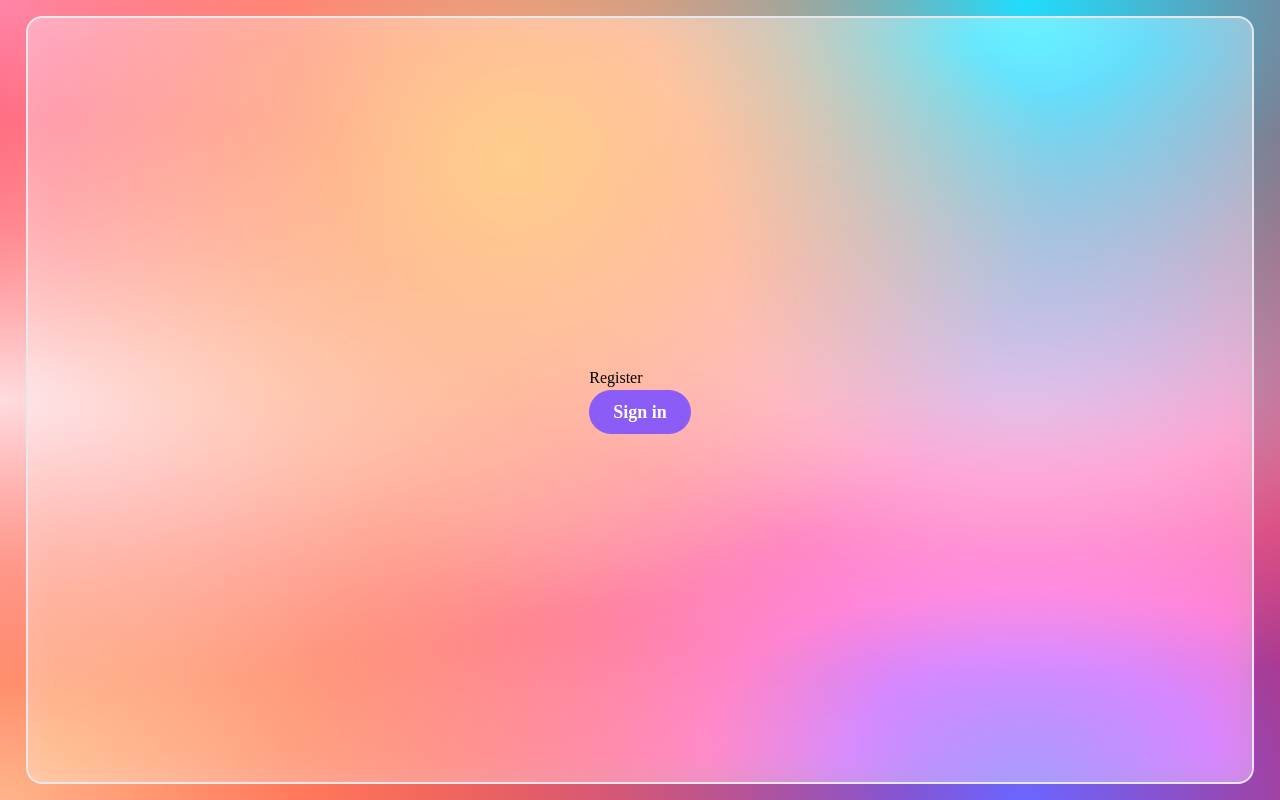
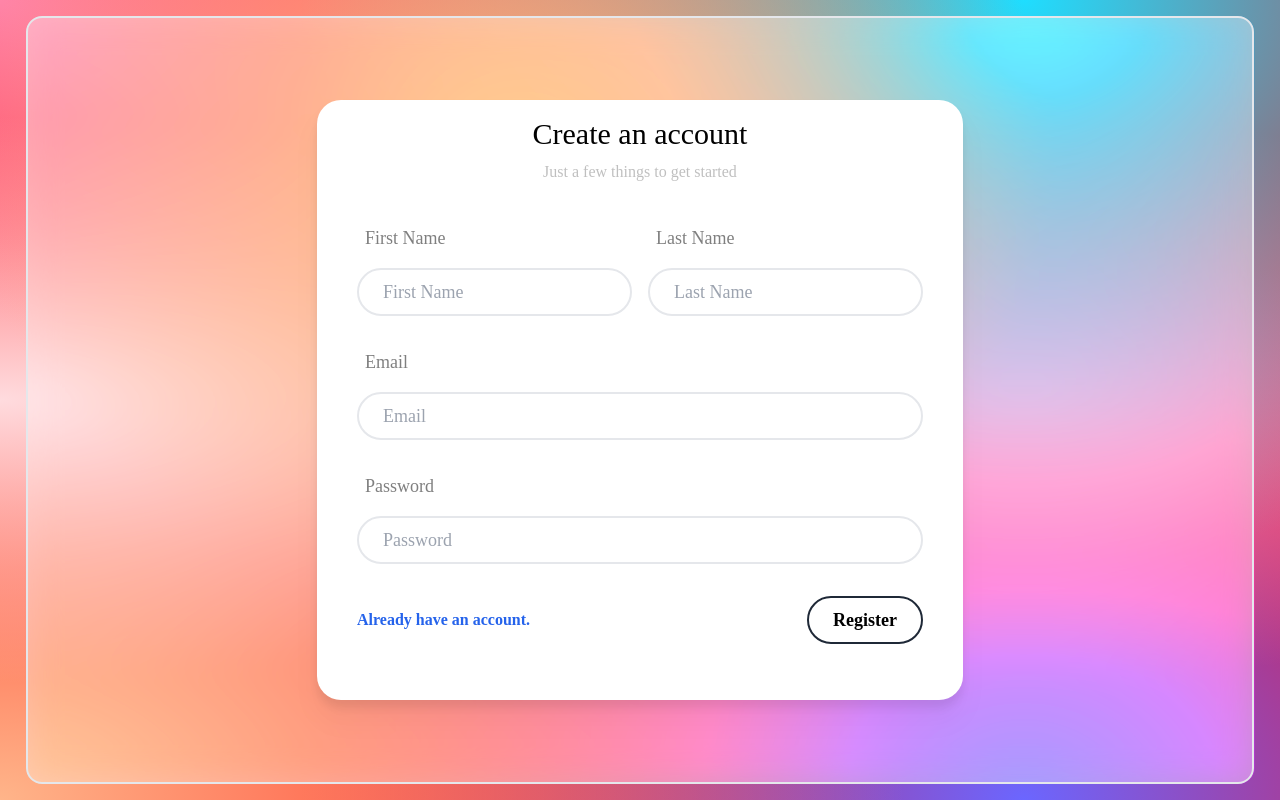
Before and after one commit to piyushimraw/app.getitdone, a Next.js app: page /register in a window 1280 px wide. Built offline with nearby package versions, Linux system fonts and the light colour scheme.

Commit message:
added passwords

```diff
--- a/src/app/(auth)/register/page.tsx
+++ b/src/app/(auth)/register/page.tsx
@@ -1,12 +1,11 @@
-import { Button } from "@/components/Button";
+import AuthForm from "@/components/Authform";
 
+export const metadata = {
+  title: "Register",
+  description: "Create a new Account",
+};
 const RegisterPage = () => {
-  return (
-    <div>
-      <h1>Register</h1>
-      <Button>Sign in</Button>
-    </div>
-  );
+  return <AuthForm mode="register" />;
 };
 
 export default RegisterPage;
--- a/src/app/(auth)/signin/page.tsx
+++ b/src/app/(auth)/signin/page.tsx
@@ -1,9 +1,11 @@
+import AuthForm from "@/components/Authform";
+
+export const metadata = {
+  title: "Sign in",
+  description: "Please login to continue",
+};
 const SignInPage = () => {
-  return (
-    <div>
-      <h1>Sign In</h1>
-    </div>
-  );
+  return <AuthForm mode="signin" />;
 };
 
 export default SignInPage;
--- /dev/null
+++ b/src/components/Authform/index.tsx
@@ -0,0 +1,139 @@
+"use client";
+
+import { useRouter } from "next/navigation";
+import { Button } from "../Button";
+import Card from "../Card";
+import Input from "../Input";
+import { useState } from "react";
+import { register, signin } from "@/lib/api";
+import Link from "next/link";
+
+const registerContent = {
+  linkUrl: "/signin",
+  linkText: "Already have an account.",
+  header: "Create an account",
+  subheader: "Just a few things to get started",
+  buttonText: "Register",
+};
+
+const signingContent = {
+  linkUrl: "/register",
+  linkText: "Create a new account.",
+  header: "Welcome back",
+  subheader: "Enter your credentials to access your account",
+  buttonText: "Register",
+};
+
+const initial = {
+  email: "",
+  password: "",
+  firstName: "",
+  lastName: "",
+};
+
+const AuthForm = ({ mode }: { mode: "signin" | "register" }) => {
+  const [formState, setFormState] = useState({ ...initial });
+
+  const router = useRouter();
+
+  const handleSubmit = async (e: any) => {
+    e.preventDefault();
+    if (mode === "register") {
+      await register(formState);
+    } else {
+      await signin(formState);
+    }
+    setFormState(initial);
+    router.replace("/home");
+  };
+  const content = mode === "register" ? registerContent : signingContent;
+
+  return (
+    <Card>
+      <div className="w-full">
+        <div className="text-center">
+          <h2 className="text-3xl mb-2">{content.header}</h2>
+          <p className="tex-lg text-black/25">{content.subheader}</p>
+        </div>
+        <form onSubmit={handleSubmit} className="py-10 w-full">
+          {mode === "register" && (
+            <div className="flex mb-8 justify-between">
+              <div className="pr-2">
+                <div className="text-lg mb-4 ml-2 text-black/50">
+                  First Name
+                </div>
+                <Input
+                  required
+                  placeholder="First Name"
+                  value={formState.firstName}
+                  className="border-solid border-gray border-2 px-6 py-2 text-lg rounded-3xl w-full"
+                  onChange={(e) =>
+                    setFormState((s) => ({ ...s, firstName: e.target.value }))
+                  }
+                />
+              </div>
+              <div className="pl-2">
+                <div className="text-lg mb-4 ml-2 text-black/50">Last Name</div>
+                <Input
+                  required
+                  placeholder="Last Name"
+                  value={formState.lastName}
+                  className="border-solid border-gray border-2 px-6 py-2 text-lg rounded-3xl w-full"
+                  onChange={(e) =>
+                    setFormState((s) => ({ ...s, lastName: e.target.value }))
+                  }
+                />
+              </div>
+            </div>
+          )}
+          <div className="mb-8">
+            <div className="text-lg mb-4 ml-2 text-black/50">Email</div>
+            <Input
+              required
+              type="email"
+              placeholder="Email"
+              value={formState.email}
+              className="border-solid border-gray border-2 px-6 py-2 text-lg rounded-3xl w-full"
+              onChange={(e) =>
+                setFormState((s) => ({ ...s, email: e.target.value }))
+              }
+            />
+          </div>
+          <div className="mb-8">
+            <div className="text-lg mb-4 ml-2 text-black/50">Password</div>
+            <Input
+              required
+              value={formState.password}
+              type="password"
+              placeholder="Password"
+              className="border-solid border-gray border-2 px-6 py-2 text-lg rounded-3xl w-full"
+              onChange={(e) =>
+                setFormState((s) => ({ ...s, password: e.target.value }))
+              }
+            />
+          </div>
+          <div className="flex items-center justify-between">
+            <div>
+              <span>
+                <Link
+                  href={content.linkUrl}
+                  prefetch
+                  className="text-blue-600 font-bold"
+                >
+                  {content.linkText}
+                </Link>
+              </span>
+            </div>
+            <div>
+              <Button type="submit" intent="secondary">
+                {content.buttonText}
+              </Button>
+            </div>
+          </div>
+        </form>
+      </div>
+    </Card>
+  );
+};
+
+export default AuthForm;
--- a/src/components/Button/index.tsx
+++ b/src/components/Button/index.tsx
@@ -45,7 +45,7 @@
 );
 
 export interface ButtonProps
-  extends React.HTMLAttributes<HTMLButtonElement>,
+  extends React.ButtonHTMLAttributes<HTMLButtonElement>,
     VariantProps<typeof buttonClasses> {}
 
 const Button = ({
--- a/src/components/Card/index.tsx
+++ b/src/components/Card/index.tsx
@@ -5,7 +5,7 @@
   className,
   children,
   ...props
-}: PropsWithChildren<{ className: string }>) => {
+}: PropsWithChildren<{ className?: string }>) => {
   return (
     <div
       className={clsx(
--- a/src/lib/api.ts
+++ b/src/lib/api.ts
@@ -30,7 +30,12 @@
   }
 };
 
-export const register = (user: { email: string; password: string }) =>
+export const register = (user: {
+  email: string;
+  password: string;
+  firstName: string;
+  lastName: string;
+}) =>
   fetcher({
     url: "/api/register",
     method: "POST",
```
Also changed, not shown: src/components/Input/index.tsx (+3 -5 lines).
